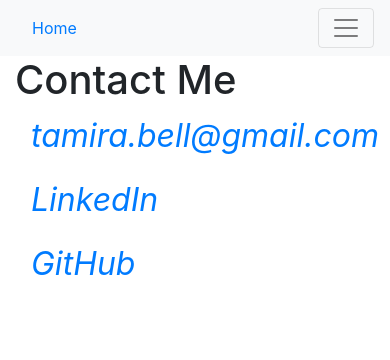
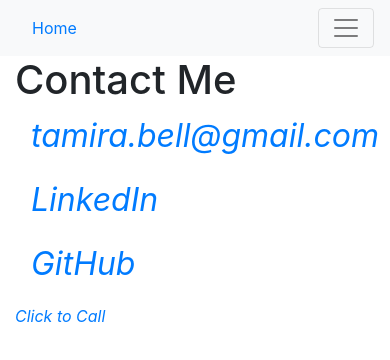
Before and after one commit to tbell-woG/react-portfolio, a React (Create React App) app: page /contact in a window 390 px wide. Shown: the top 360 px of the page. Built offline with nearby package versions, Linux system fonts and the light colour scheme.

Commit message:
Added phone number

```diff
--- a/src/pages/Contact.js
+++ b/src/pages/Contact.js
@@ -23,6 +23,13 @@ function Contact() {
            <i className="fab fa-github icon"> GitHub</i>
          </a>
        </p>
+
+       <p>
+         <a href="tel:2677138792" target="_blank" rel="noopener noreferrer">
+           <i className="call-button">Click to Call</i>
+         </a>
+       </p>
+
      </div>
     </div>
 
```
